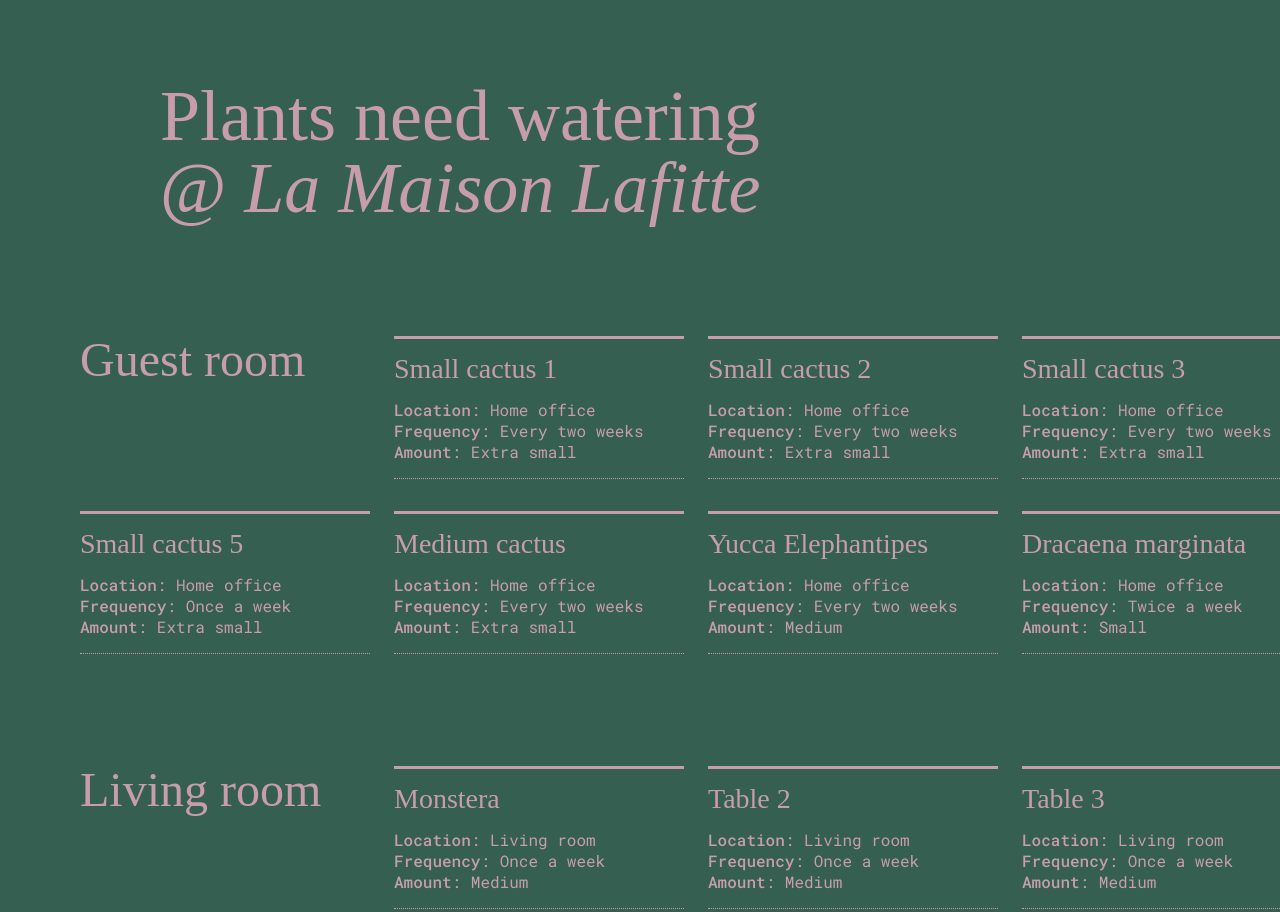
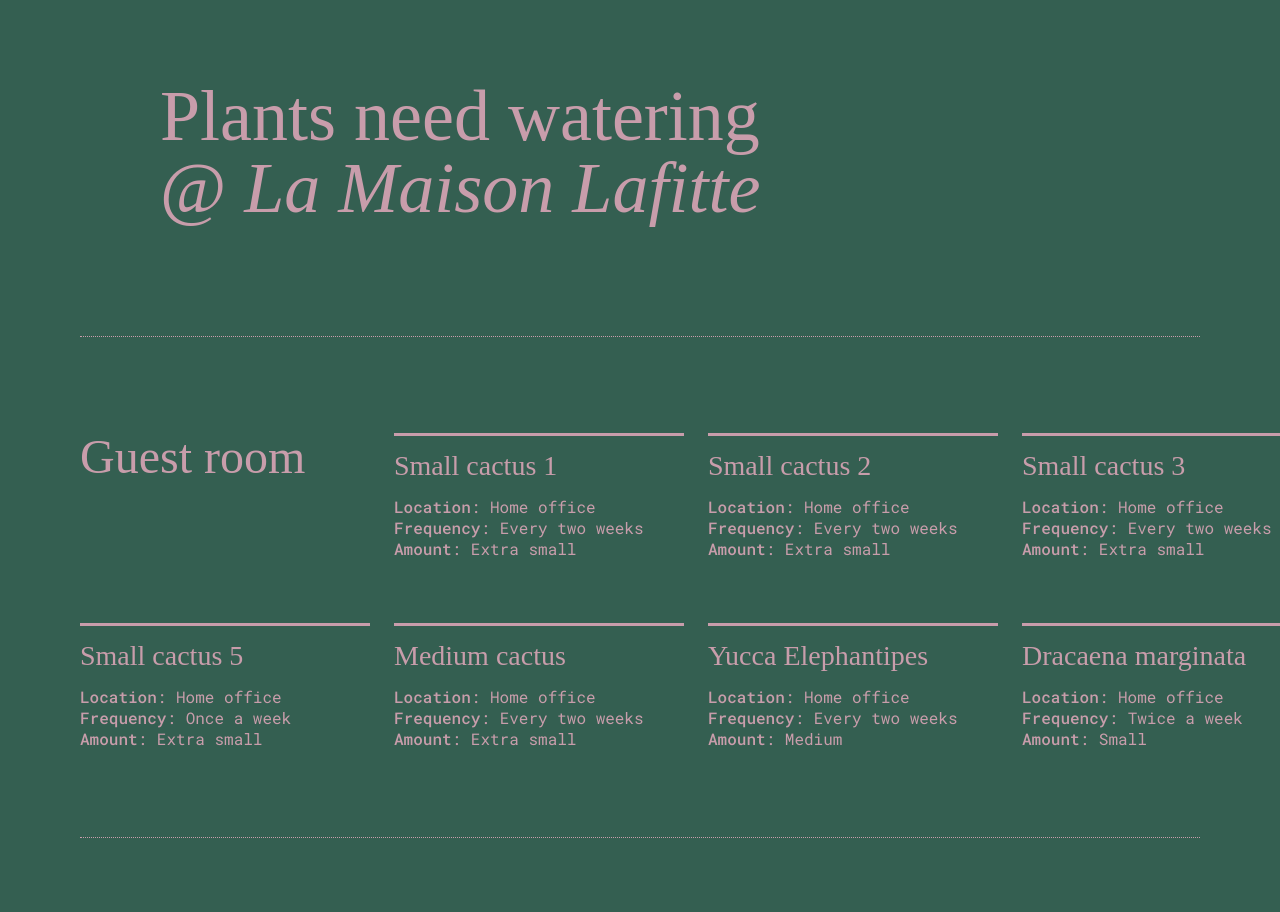
Before and after one commit to Uvacoder/plant-watering-tracker, a plain HTML site: page index.html in a window 1280 px wide. Shown: the top 912 px of the page. Drawn offline with Linux system fonts and the light colour scheme; a web font is replaced by a local one.

Commit message:
add dividers between rooms for extra structure

```diff
--- a/style.css
+++ b/style.css
@@ -47,11 +47,19 @@ header#header h1 span {
  * Style the main content (create css grid).
  */
 main section.room {
-  margin: 0 5em 7em 5em;
+  margin: 0 5em;
   display: grid;
   grid-template-columns: minmax(290px, 19%) minmax(290px, 19%) minmax(290px, 19%) minmax(290px, 19%) minmax(290px, 19%);
   grid-column-gap: 1.5em;
   grid-row-gap: 2em;
+  border-bottom: 1px dotted #c89dab;
+  padding-bottom: 3.5em;
+  margin-bottom: 6em;
+}
+
+main section.room:first-child {
+  border-top: 1px dotted #c89dab;
+  padding-top: 6em;
 }
 
 main h2 {
@@ -66,6 +74,7 @@ main h2 {
 main article {
   border-top: 3px solid #c89dab;
   padding-top: 1em;
+  margin-bottom: 1em;
 }
 
 main article header h3 {
@@ -76,7 +85,7 @@ main article header h3 {
 main article section, main article footer{
   font-family: "Roboto Mono", monospace;
   padding-top: 1em;
-  border-bottom: 1px dotted #c89dab;
+  /*border-bottom: 1px dotted #c89dab;*/
   padding-bottom: 1em;
 }
 
```
